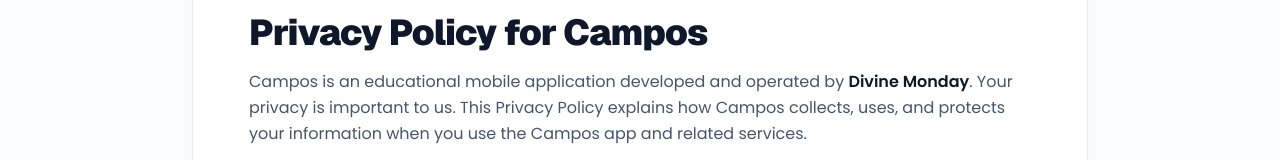
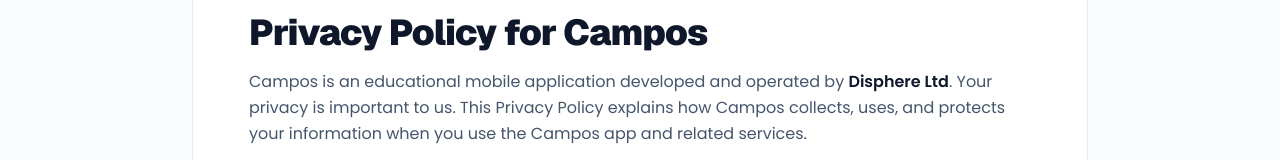
Before and after one commit to Dee-jedi/campos-africa, a Next.js app: page /privacy in a window 1280 px wide. Shown: the part 242-402 px from the top of the page. Built offline with nearby package versions, Linux system fonts and the light colour scheme.

Commit message:
Updated Privacy Policy

```diff
--- a/src/app/privacy/page.tsx
+++ b/src/app/privacy/page.tsx
@@ -30,7 +30,7 @@ export default function PrivacyPage() {
 
           <p className="mt-4 text-slate-600 leading-relaxed text-sm sm:text-base">
             Campos is an educational mobile application developed and operated by{" "}
-            <strong className="text-slate-900 font-semibold">Divine Monday</strong>. Your privacy is important to us. This
+            <strong className="text-slate-900 font-semibold">Disphere Ltd</strong>. Your privacy is important to us. This
             Privacy Policy explains how Campos collects, uses, and protects your
             information when you use the Campos app and related services.
           </p>
```
